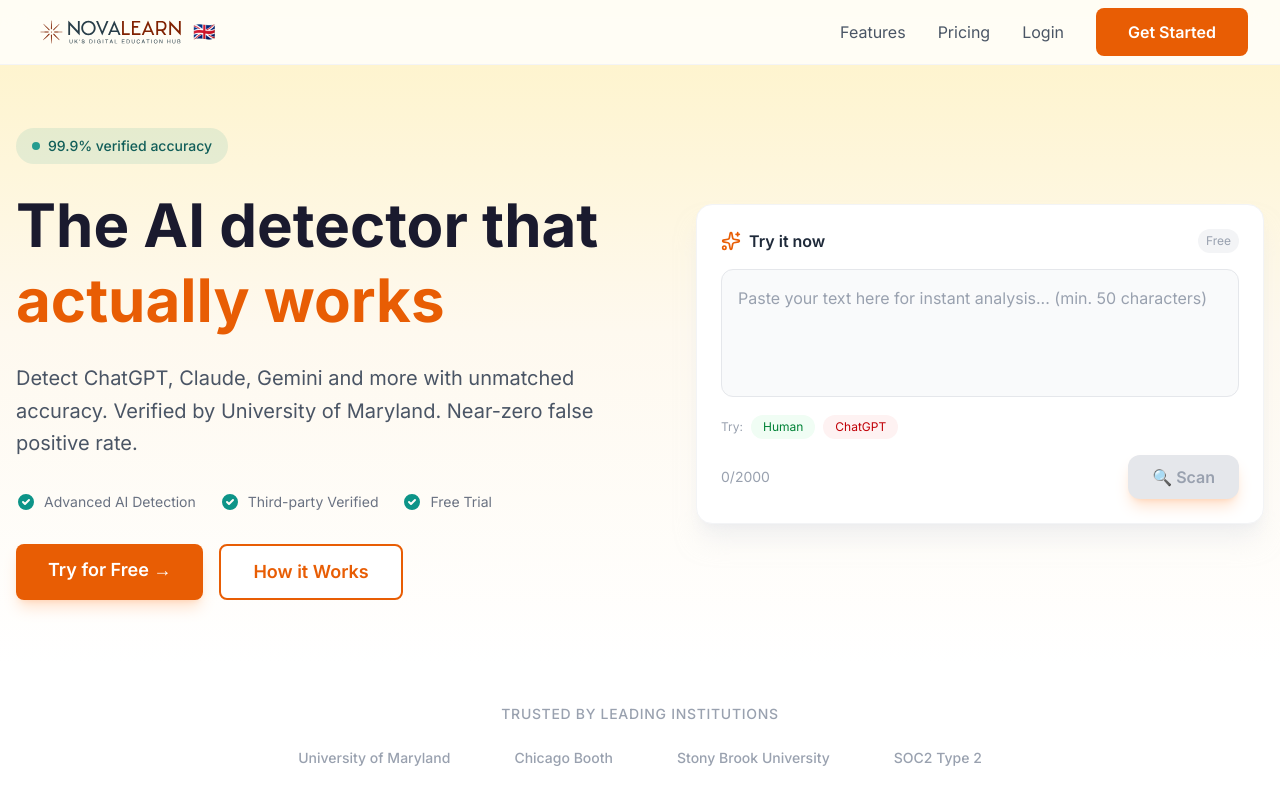
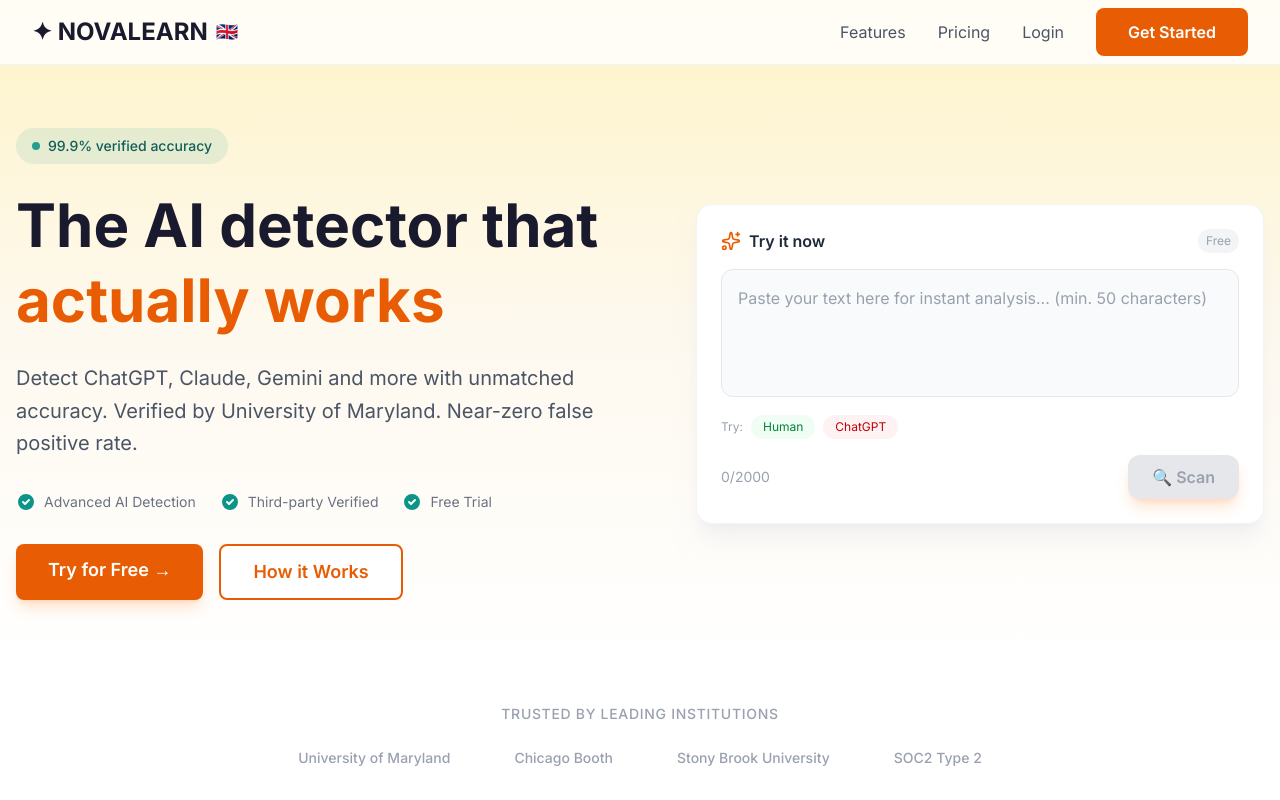
Before and after one commit to larsj45/novalearn-uk, a Next.js app: page / in a window 1280 px wide. Shown: the top 800 px of the page. Built offline with nearby package versions, Linux system fonts and the light colour scheme.

Commit message:
Revert to text logo on site, keep PNG logo for emails

```diff
--- a/src/app/dashboard/layout.tsx
+++ b/src/app/dashboard/layout.tsx
@@ -66,7 +66,7 @@
       <aside className="hidden lg:flex flex-col w-64 bg-white border-r border-gray-200 fixed inset-y-0">
         <div className="p-6">
           <Link href="/" className="flex items-center gap-2">
-            <img src="/logo/logo-color.svg" alt="NovaLearn" className="h-8" />
+            <span className="text-xl font-bold text-[var(--navy)]">✦ NOVALEARN</span>
 
           </Link>
         </div>
@@ -106,7 +106,7 @@
       {/* Mobile header */}
       <div className="lg:hidden fixed top-0 left-0 right-0 z-40 bg-white border-b border-gray-200 px-4 h-16 flex items-center justify-between">
         <Link href="/" className="flex items-center gap-2">
-          <img src="/logo/logo-color.svg" alt="NovaLearn" className="h-7" />
+          <span className="text-lg font-bold text-[var(--navy)]">✦ NOVALEARN</span>
 
         </Link>
         <button onClick={() => setSidebarOpen(!sidebarOpen)} aria-label="Menu">
--- a/src/components/AuthForm.tsx
+++ b/src/components/AuthForm.tsx
@@ -68,7 +68,7 @@
       <div className="w-full max-w-md">
         <div className="text-center mb-8">
           <Link href="/" className="inline-flex items-center mb-6">
-            <img src="/logo/logo-color.svg" alt="NovaLearn" className="h-10" />
+            <span className="text-2xl font-bold text-[var(--navy)]">✦ NOVALEARN</span>
           </Link>
           <h1 className="text-2xl font-bold text-[var(--navy)]">{titles[mode]}</h1>
           <p className="text-gray-500 mt-2">{subtitles[mode]}</p>
--- a/src/components/Footer.tsx
+++ b/src/components/Footer.tsx
@@ -1,5 +1,4 @@
 import Link from 'next/link'
-import Image from 'next/image'
 
 export default function Footer() {
   return (
@@ -7,16 +6,7 @@
       <div className="max-w-7xl mx-auto">
         <div className="grid grid-cols-1 md:grid-cols-4 gap-8">
           <div>
-            <div className="flex items-center gap-2">
-              <Image
-                src="/logo/logo-white.svg"
-                alt="NovaLearn"
-                width={140}
-                height={35}
-                className="h-7 w-auto"
-              />
-              <span className="text-lg">🇬🇧</span>
-            </div>
+            <span className="text-xl font-bold">✦ NOVALEARN 🇬🇧</span>
             <p className="text-gray-400 mt-4 text-sm">
               The UK&apos;s leading AI detection solution for text generated by artificial intelligence.
               Precision verified. GDPR compliant.
--- a/src/components/Navbar.tsx
+++ b/src/components/Navbar.tsx
@@ -1,7 +1,6 @@
 'use client'
 
 import Link from 'next/link'
-import Image from 'next/image'
 import { Menu, X } from 'lucide-react'
 import { useState } from 'react'
 
@@ -13,13 +12,7 @@
       <div className="max-w-7xl mx-auto px-4 sm:px-6 lg:px-8">
         <div className="flex justify-between items-center h-16">
           <Link href="/" className="flex items-center gap-2">
-            <Image
-              src="/logo/logo-color.svg"
-              alt="NovaLearn"
-              width={160}
-              height={40}
-              className="h-8 w-auto"
-            />
+            <span className="text-2xl font-bold text-[var(--navy)]">✦ NOVALEARN</span>
             <span className="text-lg" title="United Kingdom">🇬🇧</span>
           </Link>
 
```
